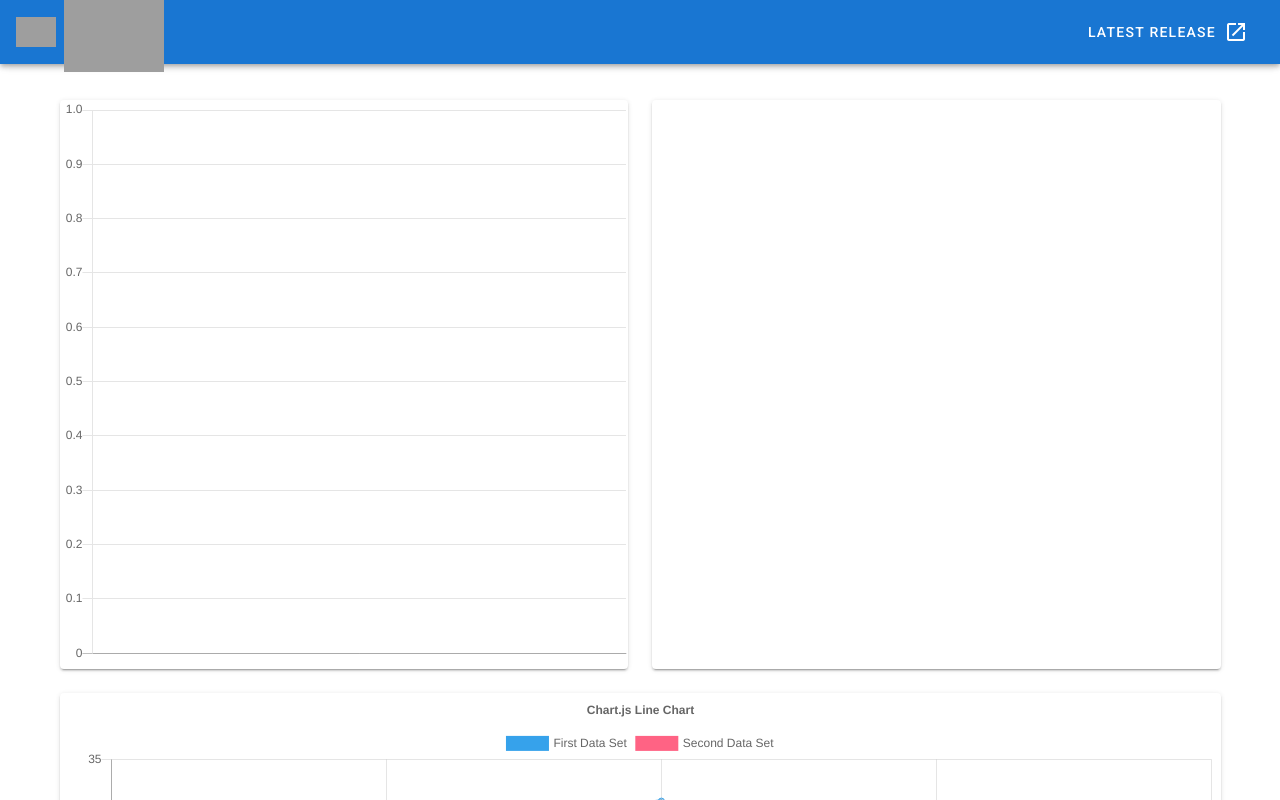
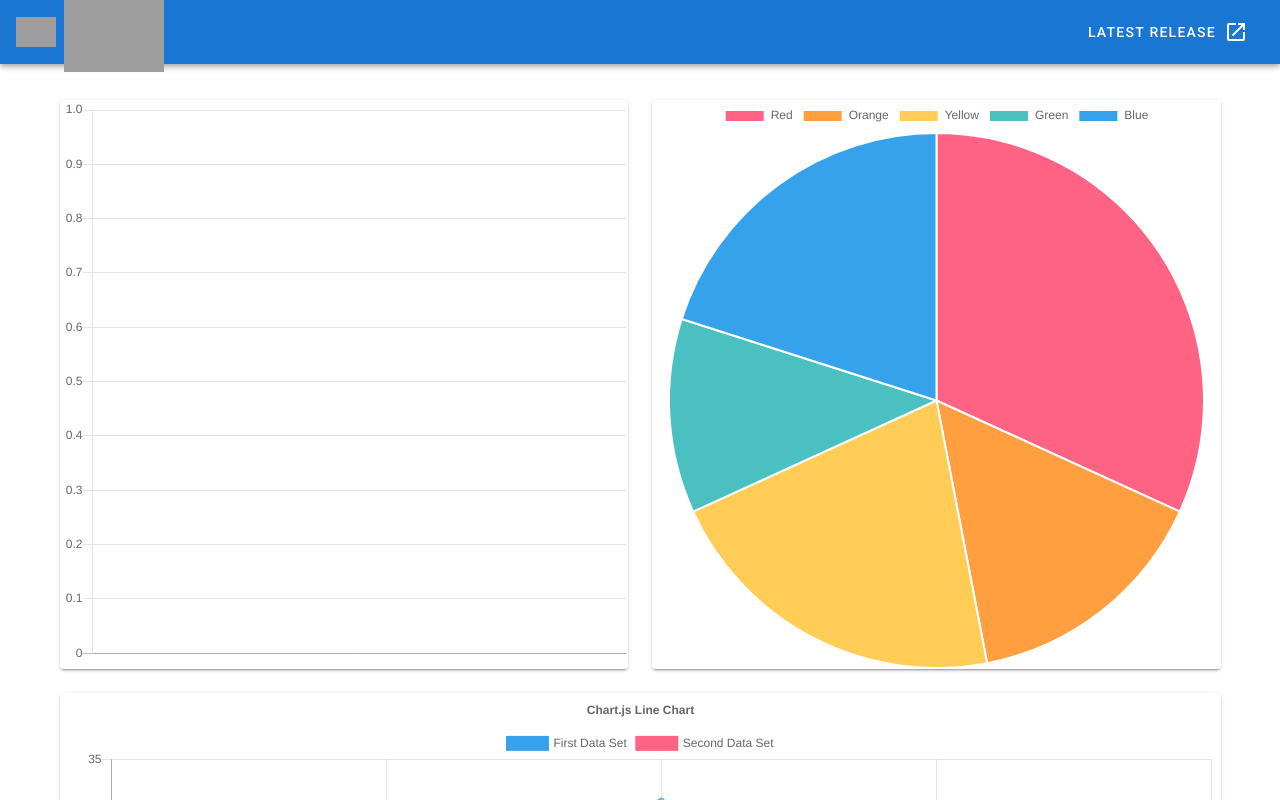
Before and after one commit to Elucidateqt/vue-dashboard-boilerplate, a Vue app: page / in a window 1280 px wide. Shown: the top 800 px of the page. Built offline with nearby package versions, Linux system fonts and the light colour scheme; grey boxes are pictures that could not be loaded.

Commit message:
example pie-chart

```diff
--- a/src/components/Dashboard.vue
+++ b/src/components/Dashboard.vue
@@ -25,7 +25,7 @@
       </v-col>
       <v-col cols="6">
         <v-card>
-          <doughnut-chart></doughnut-chart>
+          <pie-chart :chart-data="dummyData.pieChart.data"></pie-chart>
         </v-card>
       </v-col>
     </v-row>
@@ -41,12 +41,12 @@
 
 <script>
 import BarChart from "../lib/charts/BarChart";
-import DoughnutChart from "../lib/charts/DoughnutChart";
+import PieChart from "../lib/charts/PieChart";
 import LineChart from "../lib/charts/LineChart";
 import colors from '../lib/constants/colors';
   export default {
     name: 'Dashboard',
-    components: {BarChart, DoughnutChart, LineChart},
+    components: {BarChart, PieChart, LineChart},
 
     data: () => ({
       dummyData: {
@@ -73,7 +73,7 @@ import colors from '../lib/constants/colors';
             }
           }
         },
-        doughnutChart: {
+        pieChart: {
           data: {
             labels: [],
             datasets: [
@@ -84,17 +84,7 @@ import colors from '../lib/constants/colors';
               }
             ]
           },
-          options: {
-            scales: {
-              yAxes: [
-                {
-                  ticks: {
-                    beginAtZero: true
-                  }
-                }
-              ]
-            }
-          }
+          options: {}
         },
         lineChart: {
           data: {},
@@ -153,9 +143,38 @@ import colors from '../lib/constants/colors';
             }
           ]
         }
+
+        this.dummyData.pieChart.data = {
+          datasets: [{
+            data: [
+              this.getRandomScalingFactor(),
+              this.getRandomScalingFactor(),
+              this.getRandomScalingFactor(),
+              this.getRandomScalingFactor(),
+              this.getRandomScalingFactor(),
+            ],
+            backgroundColor: [
+              colors.red,
+              colors.orange,
+              colors.yellow,
+              colors.green,
+              colors.blue,
+            ],
+            label: 'Dataset 1'
+          }],
+        labels: [
+          'Red',
+          'Orange',
+          'Yellow',
+          'Green',
+          'Blue'
+        ]}
       },
       getRandomInt () {
         return Math.floor(Math.random() * (50 - 5 + 1)) + 5
+      },
+      getRandomScalingFactor () {
+        return Math.round(Math.random() * 100);
       }
     }
   }
```
